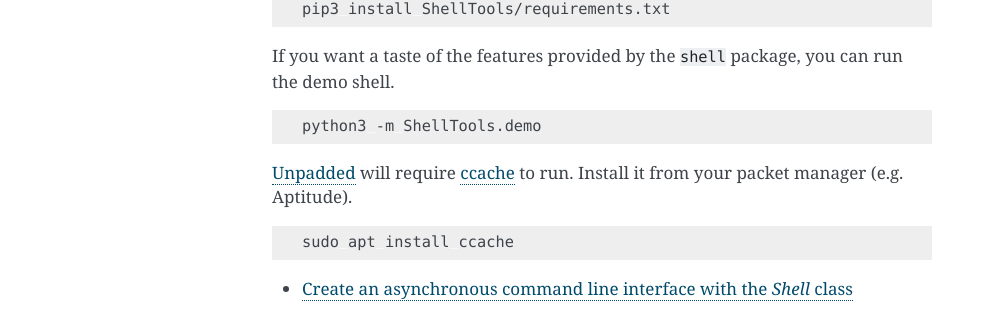
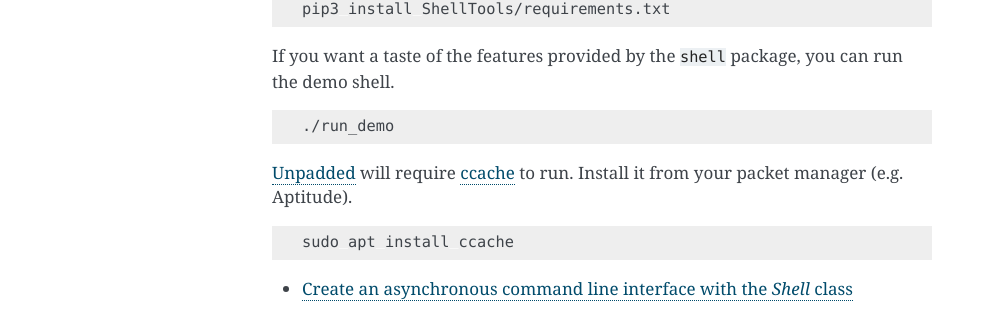
Before and after one commit to Club-INTech/ShellTools, a Sphinx documentation site: the page built from doc/README.rst, in a window 1280 px wide. Shown: the part 401-710 px from the top of the page, without its empty margins (148-1140 px from the left). Built offline with Sphinx 7.4.7, drawn with Linux system fonts in a browser that asks for light colours.

Commit message:
doc: Fix some typo

```diff
--- a/doc/README.rst
+++ b/doc/README.rst
@@ -23,7 +23,7 @@ If you want a taste of the features provided by the ``shell`` package, you can r
 
 .. code-block:: bash
 
-  python3 -m ShellTools.demo
+  ./run_demo
 
 `Unpadded <https://github.com/StarQTius/Unpadded>`_ will require `ccache <https://ccache.dev/>`_ to run. Install it from your packet manager (e.g. Aptitude).
 
--- a/doc/remote/README.rst
+++ b/doc/remote/README.rst
@@ -11,7 +11,7 @@ First thing first, you must generate the extension module with `Unpadded <https:
 Setting up the connection to the target
 ---------------------------------------
 
-The ``Remote`` class uses `PySerial <https://pyserial.readthedocs.io/en/latest/>` to establish a connection to the target. You just need to provide the port to which the target is connected, a dispatcher which will handle the action request from the target and the key of the action used to store action response.
+The ``Remote`` class uses `PySerial <https://pyserial.readthedocs.io/en/latest/>`_ to establish a connection to the target. You just need to provide the port to which the target is connected, a dispatcher which will handle the action request from the target and the key of the action used to store action response.
 
 .. code-block:: python
 
```
Also changed, not shown: remote/README.md.
